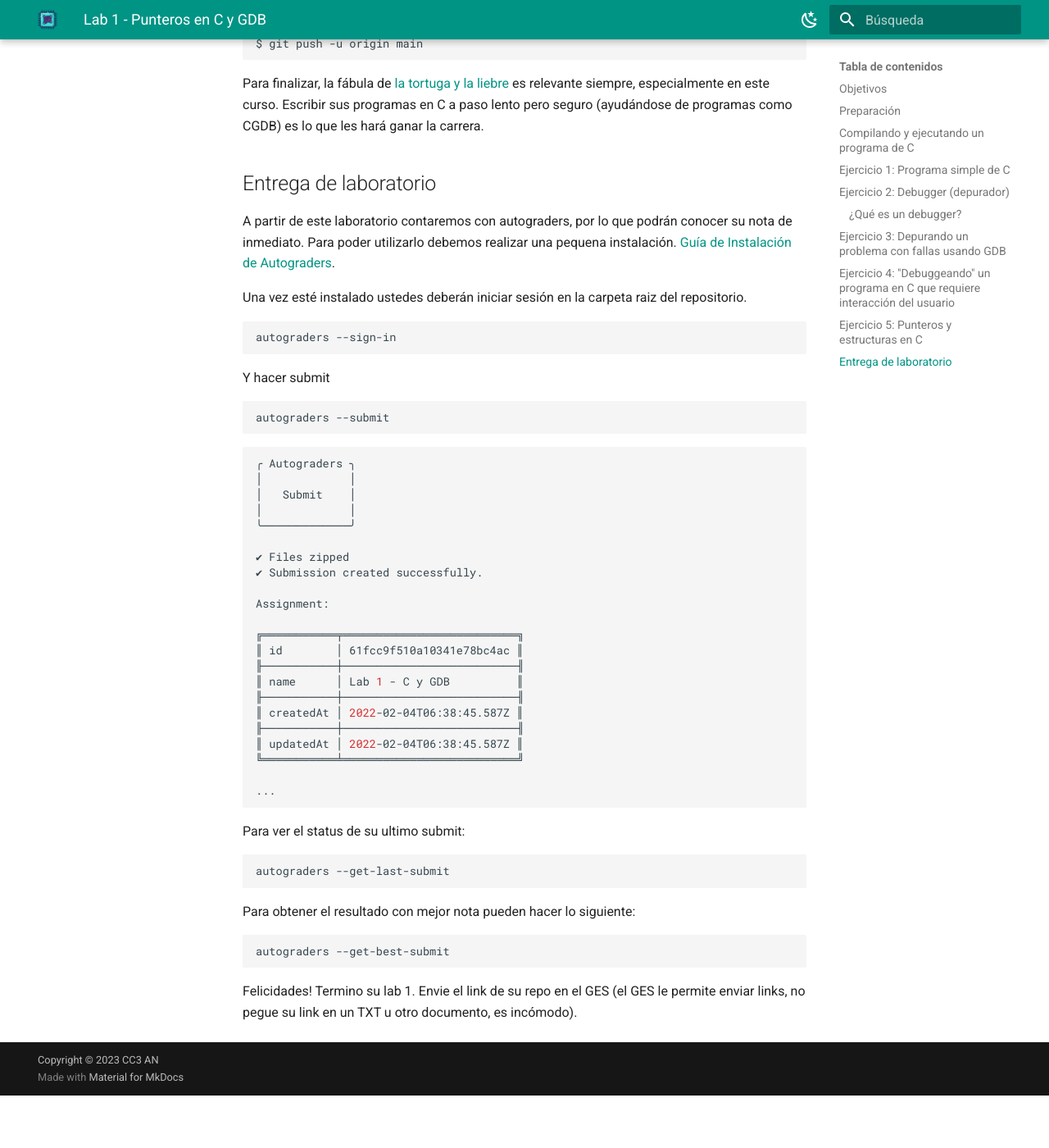
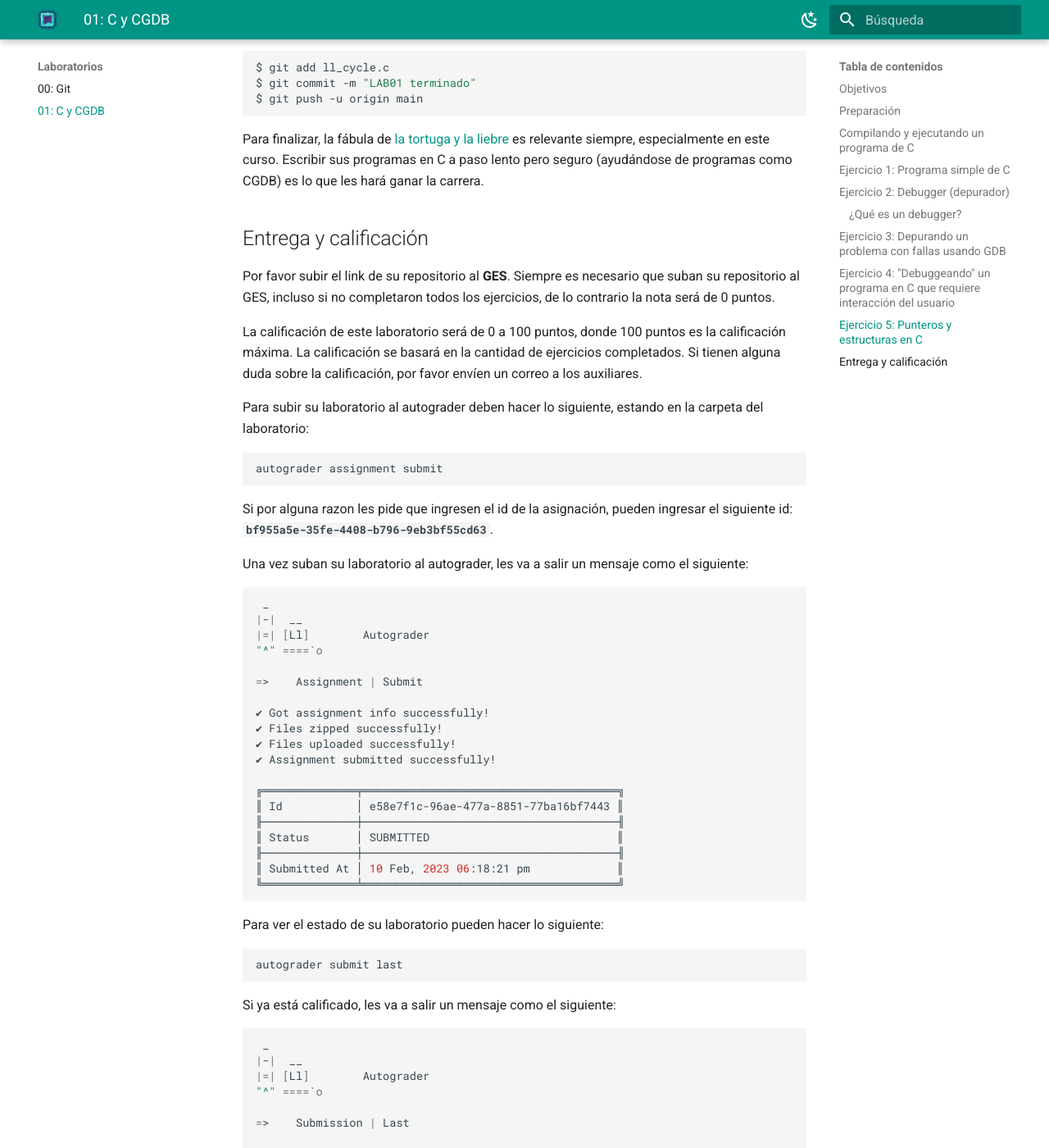
Before and after one commit to cc3-an-ug/webapp, an MkDocs documentation site: the page built from docs/labs/lab01.md, in a window 1280 px wide and 1400 px high, scrolled down 9416 px. Shown: the whole window at 82% size. Built offline with MkDocs 1.6.1 and Material for MkDocs 9.7.7, drawn with Linux system fonts in a browser that asks for light colours; before the commit the page ends 10752 px from its top, so only the background shows below that; some of the changed text lies outside the part shown.

Commit message:
docs: add lab00 and lab01 instructions

````diff
--- a/docs/labs/lab01.md
+++ b/docs/labs/lab01.md
@@ -10,15 +10,17 @@
 
 ## Preparación
 
-Visiten este [link](https://classroom.github.com/a/Hp7ReI2W). Aquí encontrarán todos los archivos necesarios para completar este lab. En esta página, encontrarán un botón que dice "Accept assignment". Al presionar este botón, se creará automáticamente un repositorio en Github llamado `www.github.com/cc3-an/2022-lab-01-c-gdb-USUARIO`. Noten que el "dueño" de este repositorio es un usuario llamado `cc3-an`, y el usuario de ustedes es únicamente el sufijo del nombre del repo. De esta forma, nos encargamos de tener acceso siempre a su código, en caso existan copias o cualquier otro tipo de trampa. Sepan de una vez que, si encontramos plagio o cualquier otro tipo de trampa en sus laboratorios, su nota será AUTOMÁTICAMENTE 0, sin posibilidad de cambiarla. De repetirse nuevamente este acontecimiento, el staff del curso organizará una reunión con ustedes y sus directores de carrera para contarles lo ocurrido y sancionarlos conforme al reglamento de la universidad.
+Visiten este [link](https://classroom.github.com/a/gQGq8DUA). Aquí encontrarán todos los archivos necesarios para completar este lab. En esta página, encontrarán un botón que dice "Accept assignment". Al presionar este botón, se creará automáticamente un repositorio en Github llamado `www.github.com/cc3-an/2023-lab-01-c-gdb-USUARIO`. Noten que el "dueño" de este repositorio es un usuario llamado `cc3-an`, y el usuario de ustedes es únicamente el sufijo del nombre del repo. De esta forma, nos encargamos de tener acceso siempre a su código, en caso existan copias o cualquier otro tipo de trampa. Sepan de una vez que, si encontramos plagio o cualquier otro tipo de trampa en sus laboratorios, su nota será AUTOMÁTICAMENTE 0, sin posibilidad de cambiarla. De repetirse nuevamente este acontecimiento, el staff del curso organizará una reunión con ustedes y sus directores de carrera para contarles lo ocurrido y sancionarlos conforme al reglamento de la universidad.
 
 Después de realizar esto, en la máquina virtual (o sus propias computadoras) abran una terminal en el directorio que prefieran, y ejecuten el siguiente comando:
 
 ```shell
-git clone https://github.com/cc3-an/2022-lab-01-c-gdb-<USUARIO DE GITHUB AQUI>
+git clone https://github.com/cc3-an/2023-lab-01-c-gdb-<USUARIO DE GITHUB AQUI>
 ```
 
 Esto descargará en el directorio que escogieron todos los archivos base para este laboratorio. Un `clone` solo lo hacemos la primera vez que vamos a bajar el codigo de un repositorio a nuestra maquina. Nunca bajen el zip que Github les ofrece, por favor, eso solo nos va a causar problemas.
+
+Recuerden que es necesario que hayan leído el tutorial de [git y GitHub](https://cc3-an.github.io/tutorials/git/) que se encuentra en la página del curso, así como también el tutorial del [autograder](https://cc3-an.github.io/tutorials/autograder/).
 
 ## Compilando y ejecutando un programa de C
 
@@ -314,57 +316,88 @@ $ git push -u origin main
 
 Para finalizar, la fábula de [la tortuga y la liebre](http://read.gov/aesop/025.html) es relevante siempre, especialmente en este curso. Escribir sus programas en C a paso lento pero seguro (ayudándose de programas como CGDB) es lo que les hará ganar la carrera.
 
-## Entrega de laboratorio
+## Entrega y calificación
 
-A partir de este laboratorio contaremos con autograders, por lo que podrán conocer su nota de inmediato. Para poder utilizarlo debemos realizar una pequena instalación. [Guía de Instalación de Autograders](/tutorials/autograders).
+Por favor subir el link de su repositorio al **GES**. Siempre es necesario que suban su repositorio al GES, incluso si no completaron todos los ejercicios, de lo contrario la nota será de 0 puntos.
 
-Una vez esté instalado ustedes deberán iniciar sesión en la carpeta raiz del repositorio.
+La calificación de este laboratorio será de 0 a 100 puntos, donde 100 puntos es la calificación máxima. La calificación se basará en la cantidad de ejercicios completados. Si tienen alguna duda sobre la calificación, por favor envíen un correo a los auxiliares.
 
-```sh
-autograders --sign-in
+Para subir su laboratorio al autograder deben hacer lo siguiente, estando en la carpeta del laboratorio:
+
+```shell
+autograder assignment submit
 ```
 
-Y hacer submit
+Si por alguna razon les pide que ingresen el id de la asignación, pueden ingresar el siguiente id: **`bf955a5e-35fe-4408-b796-9eb3bf55cd63`**.
 
-```sh
-autograders --submit
+Una vez suban su laboratorio al autograder, les va a salir un mensaje como el siguiente:
+
+```shell
+ _
+|-|  __
+|=| [Ll]        Autograder
+"^" ====`o
+
+=>    Assignment | Submit
+
+✔ Got assignment info successfully!
+✔ Files zipped successfully!
+✔ Files uploaded successfully!
+✔ Assignment submitted successfully!
+
+╔══════════════╤══════════════════════════════════════╗
+║ Id           │ e58e7f1c-96ae-477a-8851-77ba16bf7443 ║
+╟──────────────┼──────────────────────────────────────╢
+║ Status       │ SUBMITTED                            ║
+╟──────────────┼──────────────────────────────────────╢
+║ Submitted At │ 10 Feb, 2023 06:18:21 pm             ║
+╚══════════════╧══════════════════════════════════════╝
 ```
 
-```sh
-╭ Autograders ╮
-│             │
-│   Submit    │
-│             │
-╰─────────────╯
+Para ver el estado de su laboratorio pueden hacer lo siguiente:
 
-✔ Files zipped
-✔ Submission created successfully.
+```shell
 
-Assignment:
+autograder submit last
+```
 
-╔═══════════╤══════════════════════════╗
-║ id        │ 61fcc9f510a10341e78bc4ac ║
-╟───────────┼──────────────────────────╢
-║ name      │ Lab 1 - C y GDB          ║
-╟───────────┼──────────────────────────╢
-║ createdAt │ 2022-02-04T06:38:45.587Z ║
-╟───────────┼──────────────────────────╢
-║ updatedAt │ 2022-02-04T06:38:45.587Z ║
-╚═══════════╧══════════════════════════╝
+Si ya está calificado, les va a salir un mensaje como el siguiente:
+
+```shell
+ _
+|-|  __
+|=| [Ll]        Autograder
+"^" ====`o
+
+=>    Submission | Last
+
+✔ Got submission info successfully!
+
+╔════════╤══════════════════════════════════════╗
+║ Id     │ a1f1f397-0e08-448a-86e6-aab8c47fff57 ║
+╟────────┼──────────────────────────────────────╢
+║ Grade  │ 100                                  ║
+╟────────┼──────────────────────────────────────╢
+║ Status │ GRADED                               ║
+╚════════╧══════════════════════════════════════╝
+
+Stdout:
+
+1. Eccentric
+
+...
+
+2. CGDB
+
+...
+
+3. LL Equal
+
+...
+
+4. LL Cycle
 
 ...
 ```
 
-Para ver el status de su ultimo submit:
-
-```sh
-autograders --get-last-submit
-```
-
-Para obtener el resultado con mejor nota pueden hacer lo siguiente:
-
-```sh
-autograders --get-best-submit
-```
-
-Felicidades! Termino su lab 1. Envie el link de su repo en el GES (el GES le permite enviar links, no pegue su link en un TXT u otro documento, es incómodo).
+Pueden subir su laboratorio **10** veces, pero solo se tomará en cuenta la entrega que tenga la calificación más alta. Si no les gusta la calificación que obtuvieron, pueden volver a subir su laboratorio hasta que obtengan la calificación que desean.
--- a/mkdocs.yml
+++ b/mkdocs.yml
@@ -54,5 +54,8 @@ nav:
   - Inicio: index.md
   - Laboratorios:
       - "00: Git": labs/lab00.md
+      - "01: C y CGDB": labs/lab01.md
   - Tutoriales:
       - "Máquina Virtual": tutorials/install.md
+      - "Git y GitHub": tutorials/git.md
+      - "Autograder": tutorials/autograder.md
````
Also changed, not shown: other parts of docs/labs/lab01.md (+1 -1 lines), docs/labs/lab00.md (+86 -101 lines), docs/tutorials/autograder.md (added, +308 -0 lines), docs/tutorials/git.md (added, +133 -0 lines).
